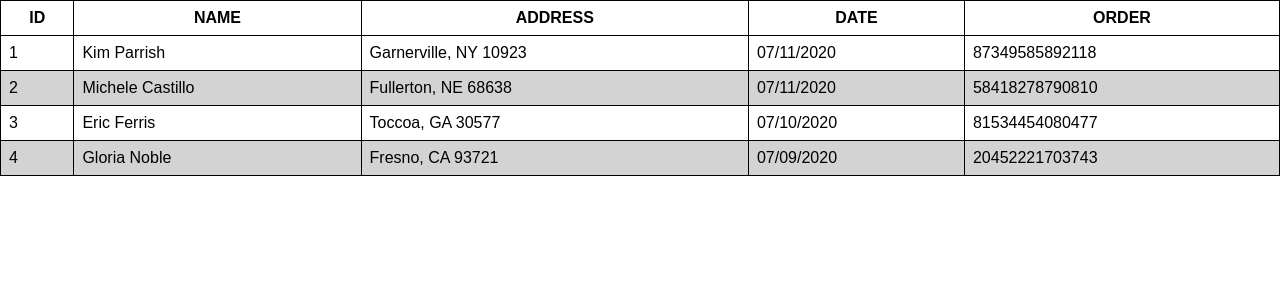
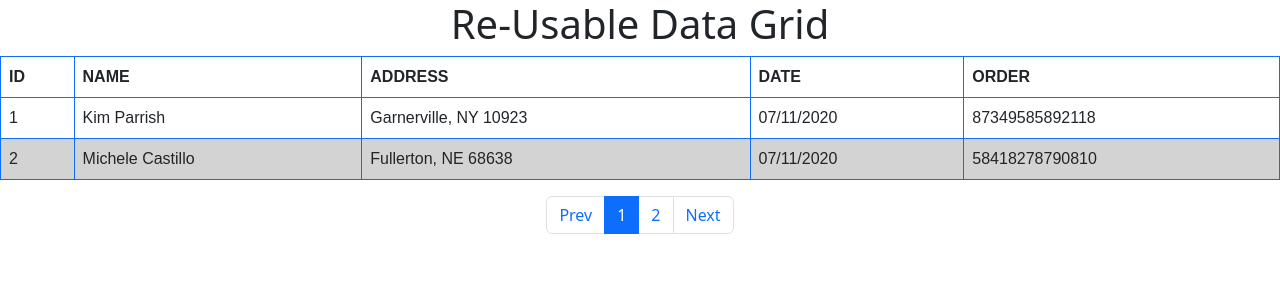
Before and after one commit to Shibaji121/Reusable-Data-Grid-ReactJS, a React (Create React App) app: page / in a window 1280 px wide. Shown: the top 300 px of the page. Built offline with nearby package versions, Linux system fonts and the light colour scheme.

Commit message:
Pagination and bootstrap applied

```diff
--- a/package.json
+++ b/package.json
@@ -6,6 +6,7 @@
     "@testing-library/jest-dom": "^5.16.5",
     "@testing-library/react": "^13.4.0",
     "@testing-library/user-event": "^13.5.0",
+    "bootstrap": "^5.2.3",
     "react": "^18.2.0",
     "react-dom": "^18.2.0",
     "react-scripts": "5.0.1",
--- a/src/components/App.js
+++ b/src/components/App.js
@@ -51,6 +51,7 @@ function App() {
   ];
   return (
     <div className="App">
+      <h1 className="text-center">Re-Usable Data Grid</h1>
       <Table data={data} columns={columns} />
     </div>
   );
--- a/src/components/Table.js
+++ b/src/components/Table.js
@@ -1,28 +1,85 @@
-import React from "react";
+import React, { useState } from "react";
 
 export default function Table(props) {
+  const [currentPage, setCurrentPage] = useState(1);
+  const recordsPerPage = 2;
+  const lastIndex = currentPage * recordsPerPage;
+  const firstIndex = lastIndex - recordsPerPage;
+  const records = props.data.slice(firstIndex, lastIndex);
+  const noOfPages = Math.ceil(props.data.length / recordsPerPage);
+  const numbers = [...Array(noOfPages + 1).keys()].slice(1);
+
+  const prevPage = () => {
+    if (currentPage !== 1) {
+      setCurrentPage((prev) => prev - 1);
+    }
+  };
+
+  const changeCurrentPage = (id) => {
+    setCurrentPage(id);
+  };
+
+  const nextPage = () => {
+    if (currentPage !== noOfPages) {
+      setCurrentPage((prev) => prev + 1);
+    }
+  };
+
   return (
-    <div>
-      <table>
+    <div className="table-responsive">
+      <table className="table align-middle table-bordered border-primary">
         <thead>
           <tr>
-            {props.columns.map((col) => {
-              return <th>{col.field.toUpperCase()}</th>;
+            {props.columns.map((col, i) => {
+              return (
+                <th scope="col" key={i}>
+                  {col.field.toUpperCase()}
+                </th>
+              );
             })}
           </tr>
         </thead>
         <tbody>
-          {props.data.map((row) => {
+          {records.map((row, i) => {
             return (
-              <tr>
-                {props.columns.map((col) => {
-                  return <td>{row[col.field]}</td>;
+              <tr key={i}>
+                {props.columns.map((col, i) => {
+                  return <td key={i}>{row[col.field]}</td>;
                 })}
               </tr>
             );
           })}
         </tbody>
       </table>
+      <nav className="d-flex justify-content-center">
+        <ul className="pagination">
+          <li className="page-item">
+            <button className="page-link" onClick={prevPage}>
+              Prev
+            </button>
+          </li>
+          {numbers.map((n, i) => {
+            return (
+              <li
+                className={`page-item ${currentPage === n ? "active" : ""}`}
+                key={i}
+              >
+                <button
+                  className="page-link"
+                  onClick={() => changeCurrentPage(n)}
+                >
+                  {n}
+                </button>
+              </li>
+            );
+          })}
+          <li className="page-item">
+            <button className="page-link" onClick={nextPage}>
+              Next
+            </button>
+          </li>
+        </ul>
+      </nav>
     </div>
   );
 }
--- a/src/index.css
+++ b/src/index.css
@@ -13,12 +13,6 @@ table {
   border-collapse: collapse;
 }
 
-td,
-th {
-  border: 1px solid black;
-  padding: 8px;
-}
-
 tr:nth-child(even) {
   background-color: lightgrey;
 }
--- a/src/index.js
+++ b/src/index.js
@@ -2,6 +2,7 @@ import React from "react";
 import ReactDOM from "react-dom/client";
 import "./index.css";
 import App from "./components/App";
+import "bootstrap/dist/css/bootstrap.css";
 
 const root = ReactDOM.createRoot(document.getElementById("root"));
 root.render(
```
Also changed, not shown: 1 other file (tests, documents, lock files or other folders).
